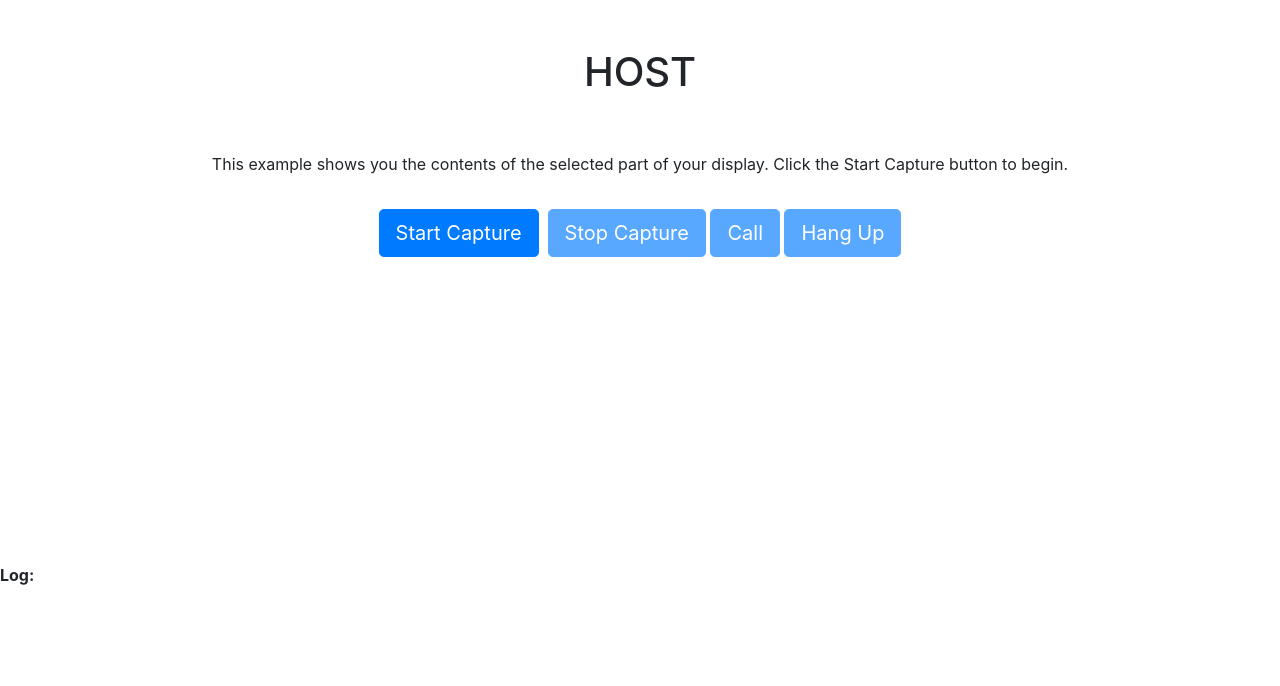
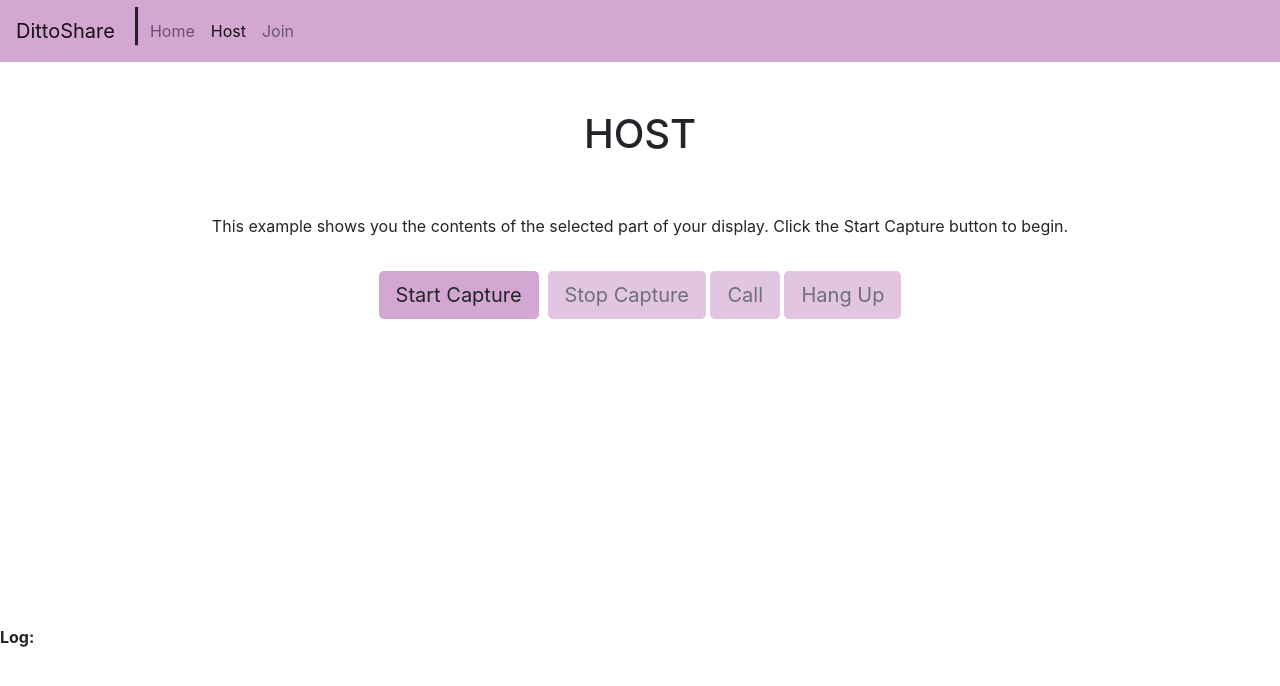
Before and after one commit to Jason7539/DittoShare, a website: page host.html in a window 1280 px wide. Drawn offline with nearby package versions, Linux system fonts and the light colour scheme; no server answers; a script that the page names is missing.

Commit message:
Added navbar, changed button colors

```diff
--- a/host.html
+++ b/host.html
@@ -17,17 +17,32 @@
 
 <body>
 
-
+  <!-- BEGIN NAVBAR -->
+  <nav class="navbar navbar-expand-lg navbar-light bg-ditto">
+    <a class="navbar-brand" href="#">DittoShare</a>
+    <button class="navbar-toggler" type="button" data-toggle="collapse" data-target="#navbarNavAltMarkup"
+      aria-controls="navbarNavAltMarkup" aria-expanded="false" aria-label="Toggle navigation">
+      <span class="navbar-toggler-icon"></span>
+    </button>
+    <h2>|</h2>
+    <div class="collapse navbar-collapse" id="navbarNavAltMarkup">
+      <div class="navbar-nav">
+        <a class="nav-item nav-link" href="index.html">Home <span class="sr-only">(current)</span></a>
+        <a class="nav-item nav-link active" href="host.html" onclick="createRoomName()">Host</a>
+        <a class="nav-item nav-link" href="join.html" onclick="getRoomName()">Join</a>
+      </div>
+    </div>
+  </nav> <!-- END NAVBAR-->
 
   <div class="container text-center">
     <h1 class="py-5">HOST</h1>
     <p>This example shows you the contents of the selected part of your display.
       Click the Start Capture button to begin.</p>
     <hr>
-    <button class="btn btn-lg btn-primary" id="start">Start Capture</button>&nbsp;
-    <button class="btn btn-lg btn-primary" id="stop">Stop Capture</button>
-    <button class="btn btn-lg btn-primary" id="call">Call</button>
-    <button class="btn btn-lg btn-primary" id="hangup">Hang Up</button>
+    <button class="btn btn-lg bg-ditto" id="start">Start Capture</button>&nbsp;
+    <button class="btn btn-lg bg-ditto" id="stop">Stop Capture</button>
+    <button class="btn btn-lg bg-ditto" id="call">Call</button>
+    <button class="btn btn-lg bg-ditto" id="hangup">Hang Up</button>
   </div>
 
 
@@ -41,9 +56,12 @@
 
   <pre id="log"></pre>
 
+
+
   <script src="/socket.io/socket.io.js"></script>
   <script src="https://webrtc.github.io/adapter/adapter-latest.js"></script>
   <script src="./js/host.js"></script>
+
 
   <!-- Optional JavaScript -->
   <!-- jQuery first, then Popper.js, then Bootstrap JS -->
```
